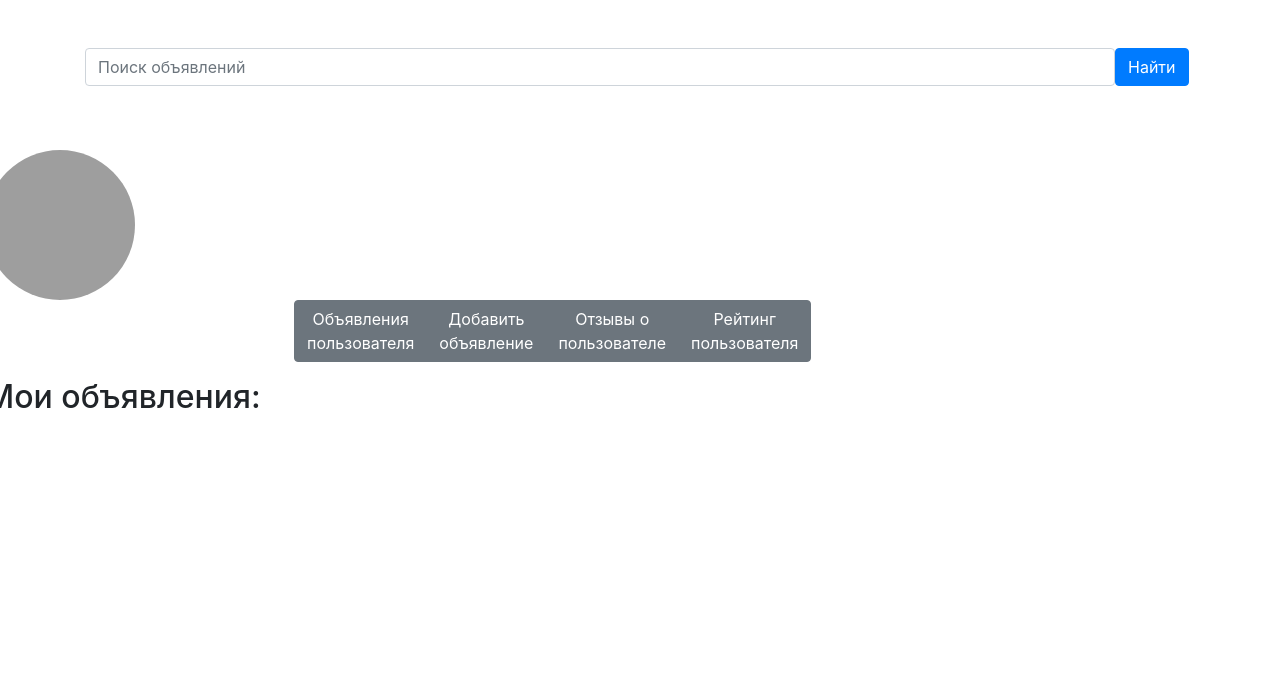
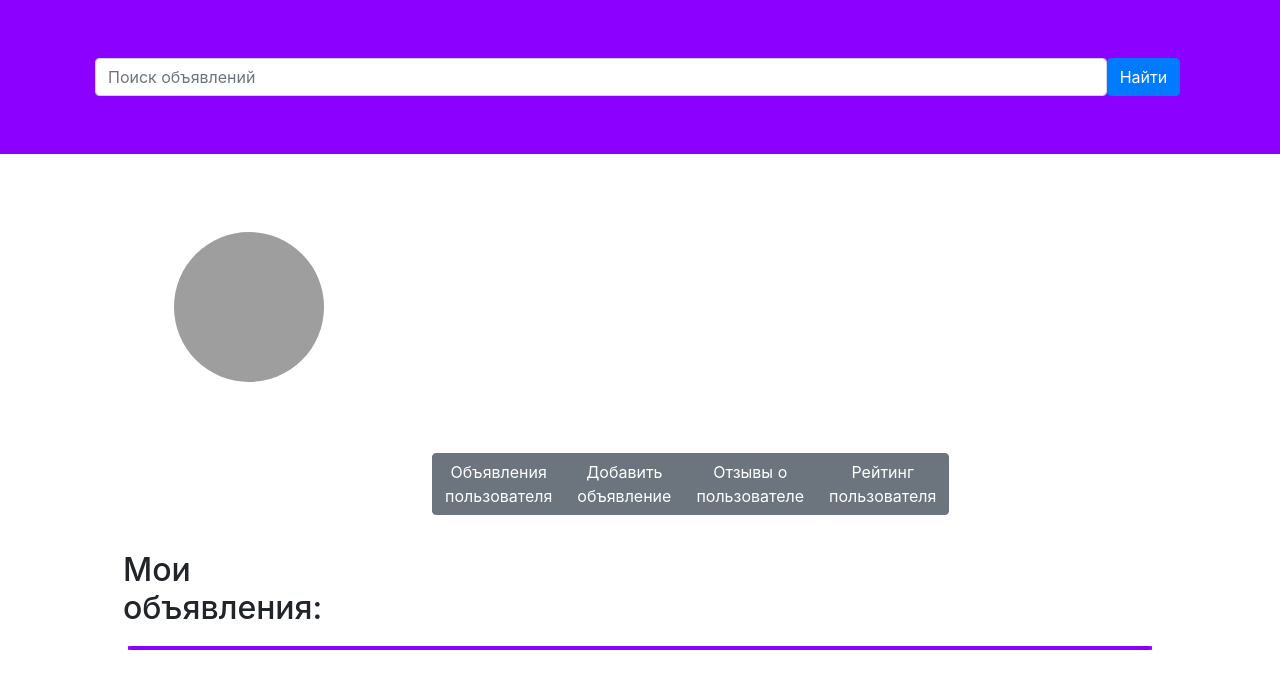
Before and after one commit to JktuJQ/JinjaWebsite, a Flask app: template templates/profile.html in a window 1280 px wide. Shown: the part 72-761 px from the top of the page. Run offline with Flask 2, Linux system fonts and the light colour scheme; the template is opened without the code that fills it, so the values that code supplies are empty; parts of the project's set-up code (start-up, migrations or seed data) failed here and were passed over; some libraries are stand-ins or nearby versions; grey boxes are pictures that could not be loaded.

Commit message:
final_static

```diff
--- a/static/css/main.css
+++ b/static/css/main.css
@@ -97,3 +97,232 @@
 	color: gold;
 	text-shadow: 1px 1px #c60;
 }
+.container-m {
+  width: 100%;
+  max-width: 1024px;
+  min-width: 960px;
+}
+.main{
+  padding: 20 0px;
+}
+.headf {
+ background: #8b00ff;
+}
+.col-1-3-cars {
+  width: 27%;
+  float: left;
+  padding-right: 10%;
+}
+.col-1-3-pr {
+  width: 33%;
+  float: left;
+}
+.col-1-3-c {
+  width: 20%;
+  float: right;
+  padding-right: 10%;
+}
+.row {
+  padding: 10px;
+}
+.row-h {
+  padding: 5%;
+  height: 40 px
+}
+.row-sor {
+  max-width: 310px;
+}
+.rating-result {
+	width: 265px;
+}
+.rating-result span {
+	padding: 0;
+	font-size: 32px;
+	line-height: 1;
+	color: lightgrey;
+	text-shadow: 1px 1px #bbb;
+}
+.rating-result > span:before {
+	content: '★';
+}
+.rating-result > span.active {
+	color: gold;
+	text-shadow: 1px 1px #c60;
+}
+.rating-area {
+	overflow: hidden;
+    display: flex;
+    flex-direction: row-reverse;
+    justify-content: flex-end;
+}
+.rating-area:not(:checked) > input {
+	display: none;
+}
+.rating-area:not(:checked) > label {
+	float: right;
+	width: 42px;
+	cursor: pointer;
+	font-size: 32px;
+	line-height: 32px;
+	color: lightgrey;
+	text-shadow: 1px 1px #bbb;
+}
+.rating-area:not(:checked) > label:before {
+	content: '★';
+}
+.rating-area > input:checked ~ label {
+	color: gold;
+	text-shadow: 1px 1px #c60;
+}
+.rating-area:not(:checked) > label:hover,
+.rating-area:not(:checked) > label:hover ~ label {
+	color: gold;
+}
+.rating-area > input:checked + label:hover,
+.rating-area > input:checked + label:hover ~ label,
+.rating-area > input:checked ~ label:hover,
+.rating-area > input:checked ~ label:hover ~ label,
+.rating-area > label:hover ~ input:checked ~ label {
+	color: gold;
+	text-shadow: 1px 1px goldenrod;
+}
+.rate-area > label:active {
+	position: relative;
+}
+.media-body .author {
+  display: inline-block;
+  font-size: 1rem;
+  color: #000;
+  font-weight: 700;
+}
+.media-body .metadata {
+  display: inline-block;
+  margin-left: .5rem;
+  color: #777;
+  font-size: .8125rem;
+}
+.footer-comment {
+  color: #777;
+}
+.vote.plus:hover {
+  color: green;
+}
+.vote.minus:hover {
+  color: red;
+}
+.vote {
+	cursor: pointer;
+}
+.devide {
+  padding: 0px 4px;
+  font-size: 0.9em;
+}
+.media-text {
+  margin-bottom: 0.25rem;
+}
+.title-comments {
+  font-size: 1.4rem;
+  font-weight: bold;
+  line-height: 1.5rem;
+  color: rgba(0, 0, 0, .87);
+  margin-bottom: 1rem;
+  padding-bottom: .25rem;
+  border-bottom: 1px solid rgba(34, 36, 38, .15);
+}
+.rating-result {
+	width: 265px;
+	margin: 0 auto;
+}
+.rating-result span {
+	padding: 0;
+	font-size: 32px;
+	margin: 0 3px;
+	line-height: 1;
+	color: lightgrey;
+	text-shadow: 1px 1px #bbb;
+}
+.rating-result > span:before {
+	content: '★';
+}
+.rating-result > span.active {
+	color: gold;
+	text-shadow: 1px 1px #c60;
+}
+.col-1-7{
+  width: 165px;
+  height: 150px;
+  float: left;
+}
+.col-1-5{
+  width: 20%;
+  padding-left: 2%;
+  float: left;
+}
+.col-1-5-pr{
+  width: 25%;
+  display: flex;
+  align-items: center;
+  justify-content: center;
+}
+.col-1-3-cars {
+  width: 27%;
+  float: left;
+  padding-right: 10%;
+}
+.col-1-3-pr {
+  width: 33%;
+  float: left;
+}
+.col-1-3-c {
+  width: 20%;
+  float: right;
+  padding-right: 10%;
+}
+.container23 {
+  width: 60%;
+  border: 2px solid #7000cc;
+  background: #8b00ff;
+  border-radius: 5%;
+}
+.container-123 {
+  padding: 45px;
+}
+.row-pre1{
+  border: 1px solid #7000cc;
+  border-radius: 5%;
+}
+.container-profile {
+  padding: 5%;
+}
+.prw {
+color:white;
+text-decoration:none
+}
+.prw:active {
+color:white;
+text-decoration:none
+}
+.prw:visited {
+color:white;
+text-decoration:none
+}
+.prw:hover {
+color:white;
+text-decoration: underline
+}
+.btn_btn {
+  background: #8b00ff
+}
+.email-profile {
+  color: #808080;
+  height: 15px;
+}
+.container-m1 {
+  width: 100%;
+  max-width: 1024px;
+  min-width: 960px;
+  padding-left: 40px;
+  padding-right: 40px;
+  border-radius: 5%;
+  border: 2px solid #8b00ff;
+}
```
